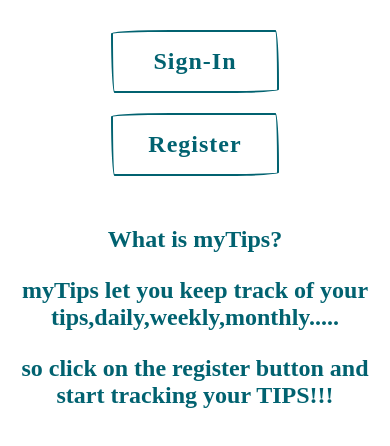
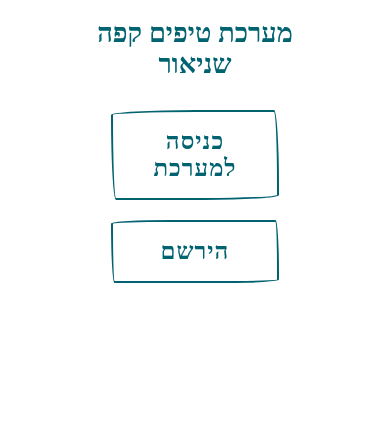
Before and after one commit to anton202/myTips, an Angular app in the folder client/: page / in a window 390 px wide. Shown: the top 446 px of the page. Built offline with nearby package versions, Linux system fonts and the light colour scheme; a web font is replaced by a local one.

Commit message:
translated home page to hebrew

```diff
--- a/client/src/app/auth/register/register.component.ts
+++ b/client/src/app/auth/register/register.component.ts
@@ -17,6 +17,7 @@ export class RegisterComponent implements OnInit {
   }
 
   onSignUp(form: NgForm){
+    form.value.userName = form.value.userName.toLowerCase();
     this.auth.register(form.value)
     .subscribe(
       (res) => {
--- a/client/src/app/auth/sign-in/sign-in.component.ts
+++ b/client/src/app/auth/sign-in/sign-in.component.ts
@@ -16,6 +16,7 @@ export class SignInComponent implements OnInit {
   }
 
   onSignIn(form:NgForm){
+    form.value.userName = form.value.userName.toLowerCase()
    this.auth.login(form.value)
    .subscribe(
     response =>{
--- a/client/src/app/home/home.component.css
+++ b/client/src/app/home/home.component.css
@@ -43,14 +43,9 @@ button{
         margin-bottom: 20px;
     }
 
-    h2{
-        margin-top: 50px;
-    }
 
-    .about {
-        width:100%;
-        margin: 0;
-        text-align:none;
+    h1{
+        font-size: 1.7rem;
     }
 
     .container {
--- a/client/src/app/home/home.component.html
+++ b/client/src/app/home/home.component.html
@@ -1,15 +1,9 @@
 <div class="container">
-<div class="buttons">
-    <a routerLink="/sign-in"><button>Sign-In</button></a>
-    <a routerLink="/register"><button>Register</button></a>
+  <div class="about">
+    <h1>מערכת טיפים קפה שניאור</h1>
+  </div>
+      <div class="buttons">
+          <a routerLink="/sign-in"><button>כניסה למערכת</button></a>
+          <a routerLink="/register"><button>הירשם</button></a>
+      </div>
 </div>
-<div class="about">
-  <h2>What is myTips?
-    <section>
-      <p>myTips let you keep track of your tips,daily,weekly,monthly.....</p>
-      <p>so click on the register button and start tracking your TIPS!!!</p>
-      <p></p>
-    </section>
-  </h2>
-</div>
-</div>
```
